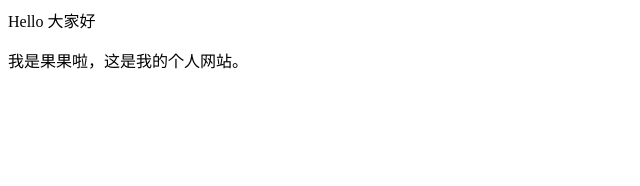
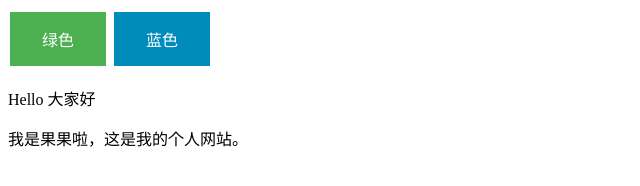
Before and after one commit to ManTouCheer/ManTouCheer.github.io, a plain HTML site: page index.html in a window 1280 px wide. Shown: the whole page, without its empty margins (0-640 px from the left). Drawn offline with Linux system fonts and the light colour scheme.

Commit message:
Update index.html

```diff
--- a/index.html
+++ b/index.html
@@ -1,4 +1,29 @@
+<!DOCTYPE html>
+<html>
+<head>
+<style>
+.button {
+  border: none;
+  color: white;
+  padding: 15px 32px;
+  text-align: center;
+  text-decoration: none;
+  display: inline-block;
+  font-size: 16px;
+  margin: 4px 2px;
+  cursor: pointer;
+}
 
+.button1 {background-color: #4CAF50;} /* 绿色 */
+.button2 {background-color: #008CBA;} /* 蓝色 */
+</style>
+</head>
+<body>
 
+<button class="button button1">绿色</button>
+<button class="button button2">蓝色</button>
 <p>Hello 大家好</p>
 <p>我是果果啦，这是我的个人网站。 </p>
+
+</body>
+</html>
```
